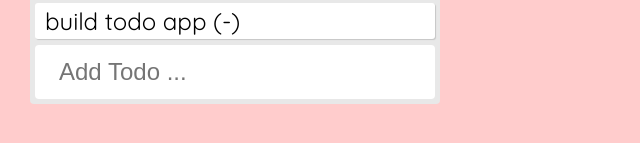
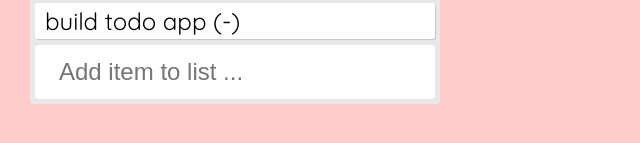
Before and after one commit to tiffanysutta/ToDo-List, a plain HTML site: page index.html in a window 1280 px wide. Shown: the part 237-380 px from the top of the page, 0-640 px from the left. Drawn offline with nearby package versions, Linux system fonts and the light colour scheme.

Commit message:
added text to README file. Update text in placeholder field. Removed link to unused file.

```diff
--- a/form.js
+++ b/form.js
@@ -14,7 +14,7 @@ function TodoForm({addTodo}){
             type="text"
             className="input"
             value={value}
-            placeholder="Add Todo ..."
+            placeholder="Add item to list ..."
             onChange={e => setValue(e.target.value)}
             />
       </form>
--- a/index.html
+++ b/index.html
@@ -30,7 +30,6 @@
     <script src="form.js" defer type="text/babel"></script>
     <script src="todo.js" defer type="text/babel"></script>
     <script src="index.js" defer type="text/babel"></script>
-    <script src="ToDoListPic.jpg" defer></script>
 
   </body>
 </html>
```
Also changed, not shown: 1 other file.
